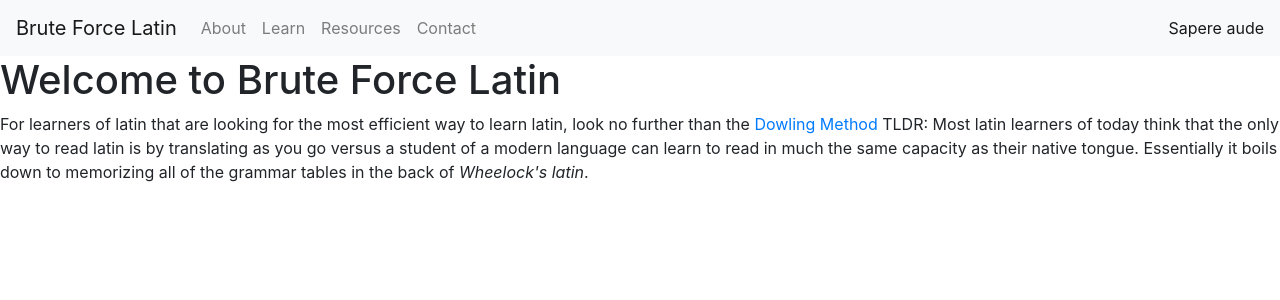
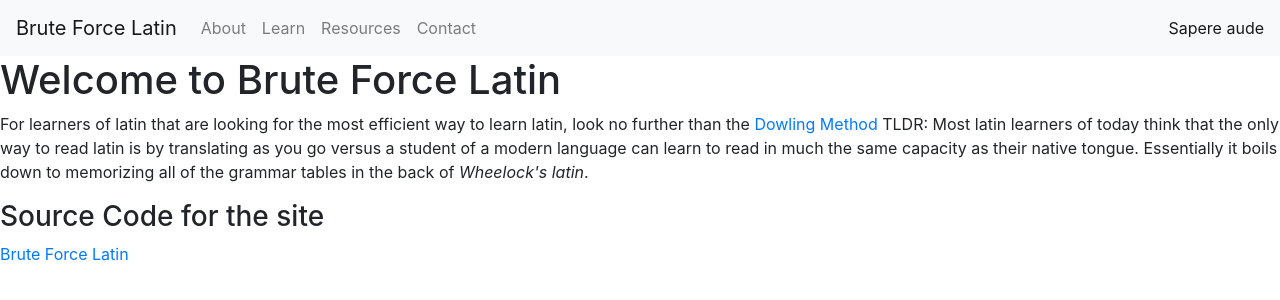
Before and after one commit to Brute-Force-Programmers/brute-force-latin, a React (Create React App) app: page /about in a window 1280 px wide. Shown: the top 300 px of the page. Built offline with nearby package versions, Linux system fonts and the light colour scheme.

Commit message:
Added github link to About page

```diff
--- a/src/Pages/About.js
+++ b/src/Pages/About.js
@@ -18,6 +18,9 @@
         <em>Wheelock's latin</em>.
       </p>
 
+      <h3>Source Code for the site</h3>
+      <p><a href = 'https://github.com/g-strick/brute-force-latin'>Brute Force Latin</a></p>
+
     </div>
   );
 };
```
